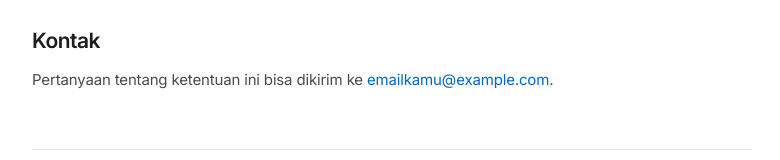
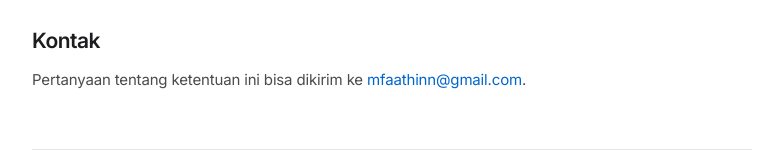
Before and after one commit to Patinlele/my-web-portfolio, a Next.js app: page /syarat in a window 1280 px wide. Shown: the part 786-946 px from the top of the page, without its empty margins (248-1028 px from the left). Built offline with nearby package versions, Linux system fonts and the light colour scheme.

Commit message:
update: portfolio data

```diff
--- a/src/data/portfolio.ts
+++ b/src/data/portfolio.ts
@@ -9,18 +9,15 @@ export const profile = {
   tagline:
     "Saya menggabungkan teknologi dan kreativitas — membangun aplikasi web, sekaligus menangkap momen lewat kamera, video, dan drone.",
   location: "Indonesia",
-  email: "emailkamu@example.com", // TODO: ganti dengan email kamu
-  // Foto profil: taruh file di public/profil.jpg lalu isi "/profil.jpg" di bawah.
-  // Kalau dibiarkan "" maka tampil placeholder inisial nama.
+  email: "mfaathinn@gmail.com",
   photo: "",
-  // TODO: ganti dengan link sosial media kamu (kosongkan string "" untuk menyembunyikan ikon)
   socials: {
     github: "https://github.com/Patinlele",
     linkedin: "https://www.linkedin.com/in/muhammad-faathin-naufal-0b0924316",
     instagram: "",
     twitter: "",
   },
-  resumeUrl: "", // TODO: isi link Google Drive / PDF CV kamu (opsional)
+  resumeUrl: "", //todo belom ada cv
 };
 
 export const about = {
@@ -28,7 +25,7 @@ export const about = {
     "Halo! Saya seorang kreator multidisiplin yang senang mengubah ide menjadi karya nyata — baik dalam bentuk produk digital maupun karya visual.",
     "Di sisi teknologi, saya fokus pada pengembangan web modern dengan React/Next.js dan Node.js. Di sisi kreatif, saya menekuni videografi, fotografi, dan menerbangkan drone untuk menangkap sudut pandang yang tidak biasa.",
   ],
-  // Skill dikelompokkan per kategori — tambah/hapus sesuai keahlianmu
+
   skillGroups: [
     {
       category: "Teknologi",
@@ -76,7 +73,7 @@ type Project = {
 };
 export default Project
 
-// TODO: ganti dengan karya-karya aslimu (web, video, foto, drone, dsb.)
+
 export const projects: Project[] = [
   {
     title: "Website Portfolio",
```
